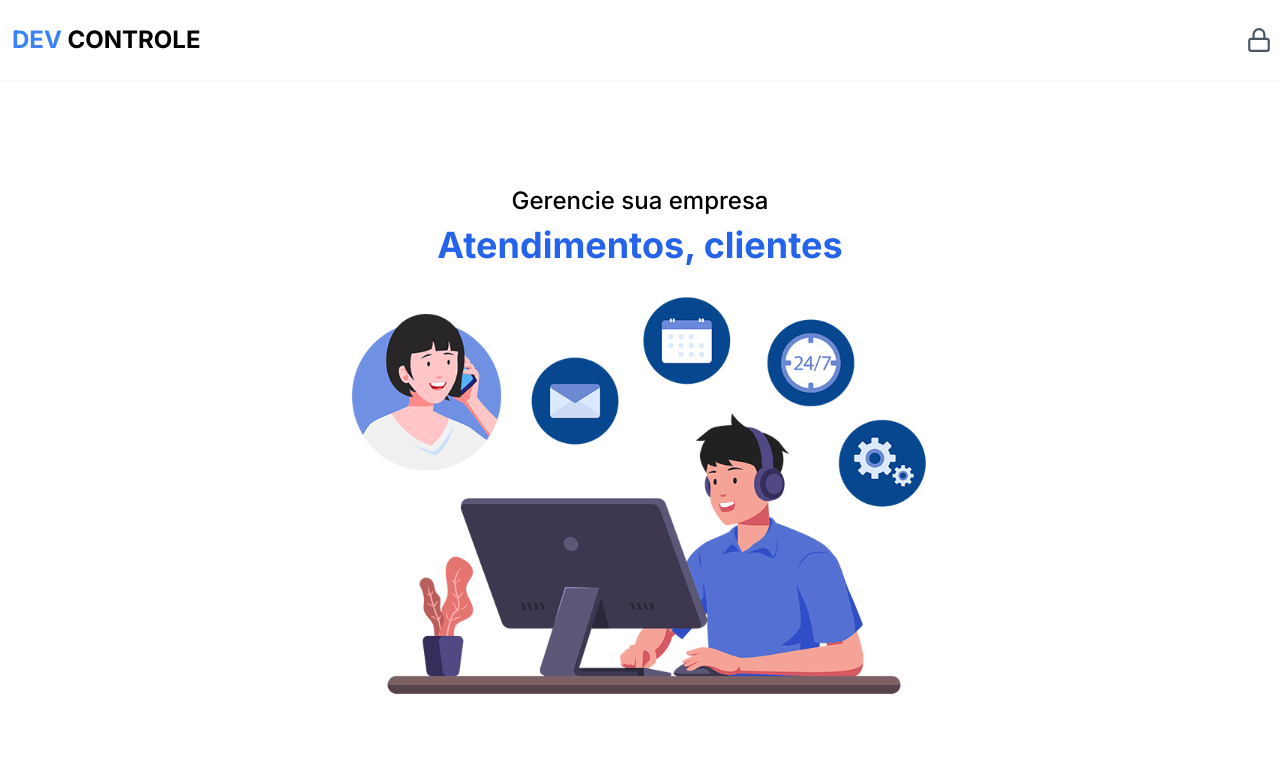
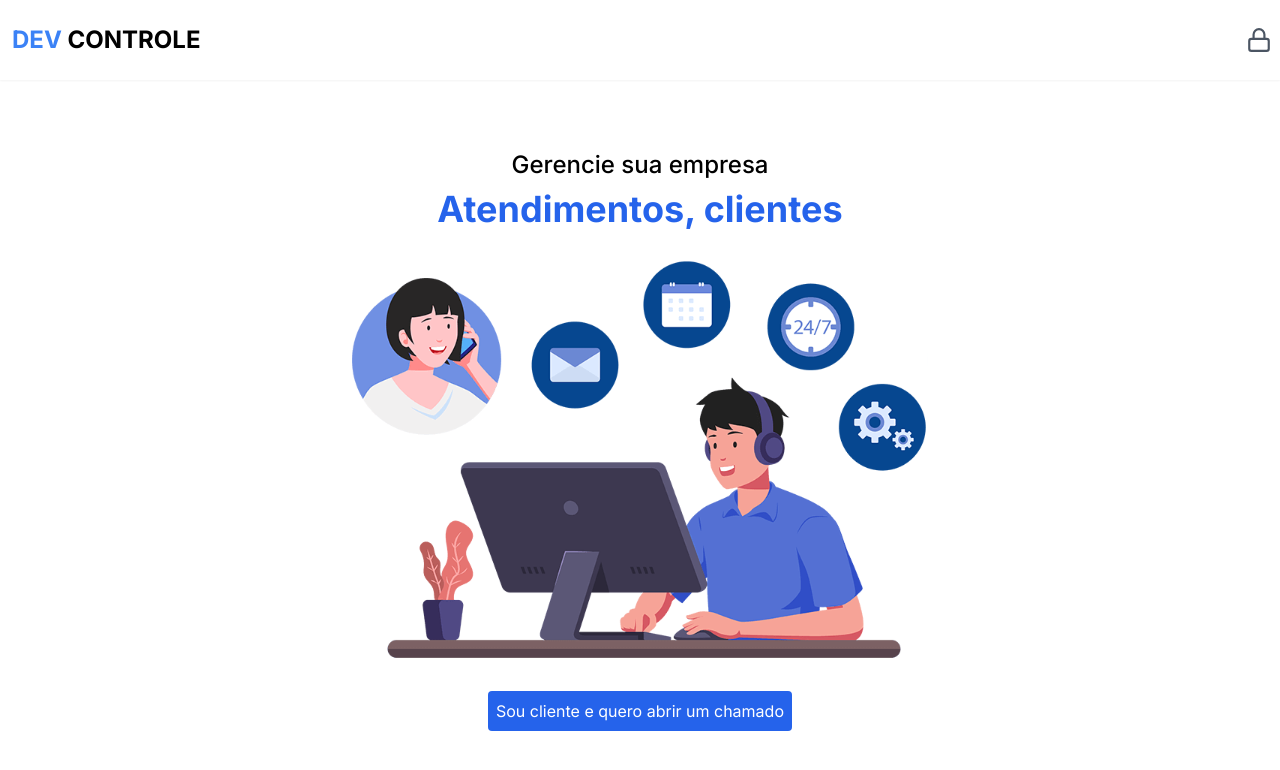
Before and after one commit to caiokronuz/devcontrole, a Next.js app: page / in a window 1280 px wide. Shown: the top 770 px of the page. Built offline with nearby package versions, Linux system fonts and the light colour scheme; no server answers.

Commit message:
adicionado redirecionamento de usuários logados para a dashboard e adicionado botão na landind page para um cliente poder abrir um chamado sem login

```diff
--- a/src/app/page.tsx
+++ b/src/app/page.tsx
@@ -1,8 +1,19 @@
 import Image from "next/image";
+import {redirect} from 'next/navigation'
+import Link from "next/link";
+
+import { auth } from "@/lib/auth";
 
 import heroImg from '@/assets/hero.svg';
 
-export default function Home() {
+export default async function Home() {
+
+  const session = await auth();
+
+  if(session?.user){
+    redirect("/dashboard")
+  }
+
   return (
     <main className="flex flex-col justify-center items-center min-h-[calc(100vh-80px)]">
       <h2 className="font-medium text-2xl mb-2">Gerencie sua empresa</h2>
@@ -13,6 +24,7 @@ export default function Home() {
         width={600}
         className="max-w-sm md:max-w-xl"
       />
+      <Link href="/open" className="bg-blue-600 p-2 rounded text-white mt-8 hover:scale-105 transition">Sou cliente e quero abrir um chamado</Link>
     </main>
   );
 }
```
